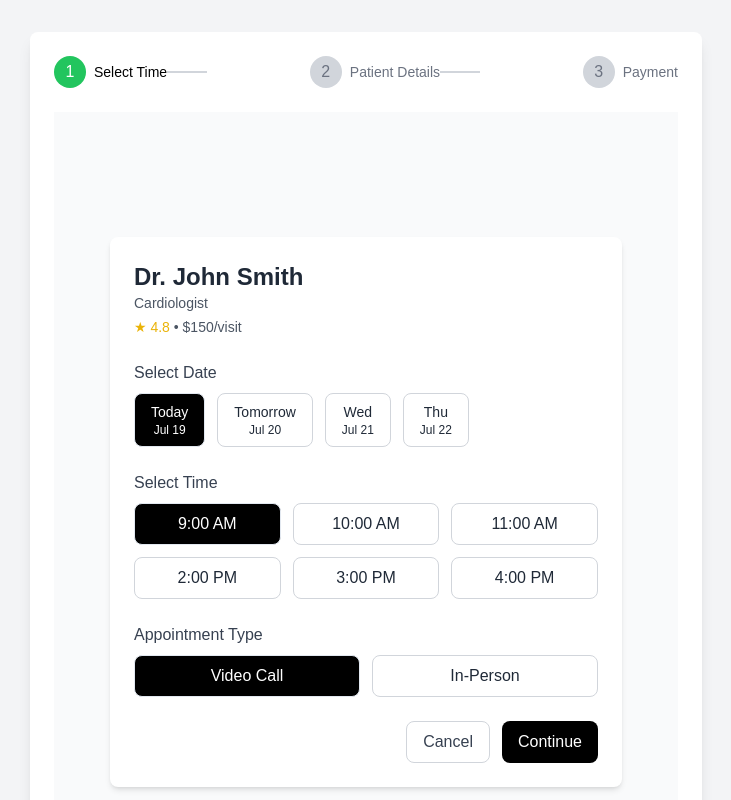
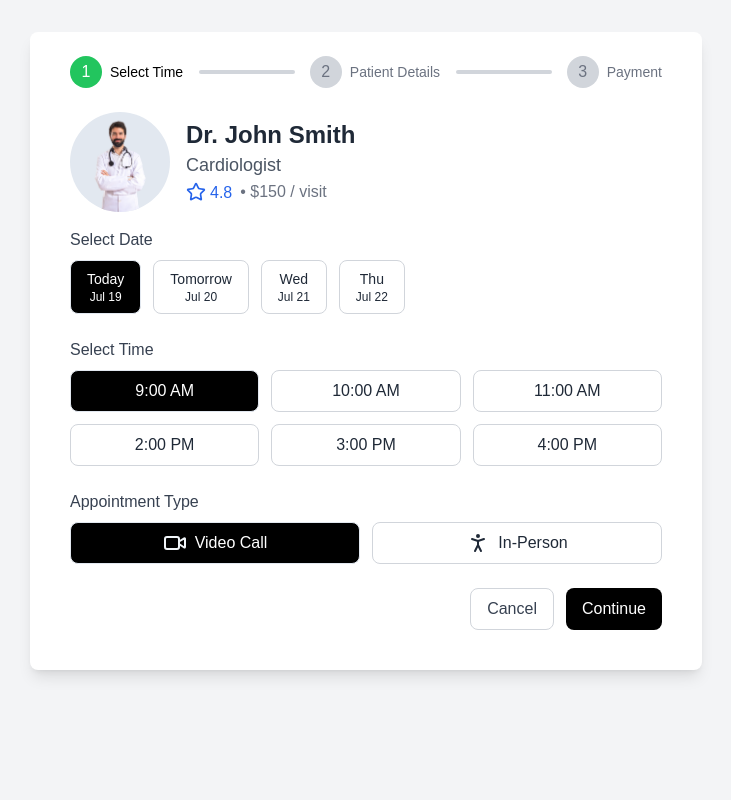
Before and after one commit to Debnath23/bookify, a Next.js app: page /appointment in a window 1280 px wide. Shown: the top 800 px of the page, without its empty margins (274-1005 px from the left). Built offline with nearby package versions, Linux system fonts and the light colour scheme.

Commit message:
config appointment

```diff
--- a/app/doctors/[id]/page.tsx
+++ b/app/doctors/[id]/page.tsx
@@ -3,6 +3,7 @@
 import axiosInstance from "@/lib/axiosInstance";
 import React, { useEffect, useState } from "react";
 import { useParams, useRouter } from "next/navigation";
+import { Star } from "lucide-react";
 
 interface Doctor {
   name: string;
@@ -43,36 +44,76 @@ export default function page() {
 
   return (
     <div className="min-h-screen bg-gray-100 p-4">
-      <div className="max-w-5xl mx-auto bg-white rounded-lg shadow-lg">
+      <div className="max-w-5xl mx-auto">
         {/* Header Section */}
-        <div className="flex flex-col md:flex-row items-center md:justify-between p-6">
-          <div className="flex items-center">
+        <div className="flex flex-col md:flex-row items-center p-6 gap-10 bg-white mt-8 mb-4 shadow-xl rounded-lg">
+          <div className="flex items-center bg-gray-100 rounded-full justify-center">
             <img
               src={docInfo?.profileImg}
-              alt="Doctor Avatar"
-              className="w-24 h-24 rounded-full"
+              alt=""
+              className="w-[192px] h-[192px] rounded-full"
             />
-            <div className="ml-4">
-              <h1 className="text-2xl font-bold">Dr. John Smith</h1>
-              <p className="text-gray-600">Cardiologist</p>
-              <p className="text-yellow-500 flex items-center">
-                ⭐ 4.8 <span className="text-gray-500 ml-2">(120 reviews)</span>
+          </div>
+          <div className="w-[75%]">
+            <div className="flex justify-between">
+              <div>
+                <h1 className="text-2xl font-bold text-gray-800">
+                  Dr. John Smith
+                </h1>
+                <p className="text-gray-600 text-lg font-medium">
+                  Cardiologist
                 </p>
-              <p className="text-gray-500">Consultation Fee: $150</p>
+                <div className="text-blue-600 flex items-center">
+                  <div className="flex gap-1 items-center justify-center">
+                    <Star className="w-5 h-5" />
+                    <p className="mt-0.5">4.8</p>
+                  </div>
+                  <div className="text-gray-500 ml-2">(120 reviews)</div>
                 </div>
               </div>
+              <div>
                 <button
-          onClick={() => router.replace('/appointment')}
-           className="bg-blue-500 text-white px-4 py-2 rounded-md mt-4 md:mt-0">
+                  onClick={() => router.replace("/appointment")}
+                  className="bg-blue-500 text-white px-4 py-2 rounded-md mt-4 md:mt-0"
+                >
                   Book Appointment
                 </button>
               </div>
+            </div>
+            <div className="flex justify-between pt-6">
+              <div>
+                <p className="text-gray-600 text-lg font-medium">
+                  Specialization: Cardiology, Heart Surgery
+                </p>
+                <p className="text-gray-600 text-lg font-medium">
+                  Experience: 15+ years
+                </p>
+                <p className="text-gray-600 text-lg font-medium">
+                  Consultation Fee: $150
+                </p>
+              </div>
+              <div>
+                <p className="text-gray-600 text-lg font-medium">
+                  Phone: +1 234 567 890
+                </p>
+                <p className="text-gray-600 text-lg font-medium">
+                  Email: dr.smith@hospital.com
+                </p>
+                <p className="text-gray-600 text-lg font-medium">
+                  Location: 123 Medical Center, New York
+                </p>
+              </div>
+            </div>
+          </div>
+        </div>
 
         {/* Main Section */}
-        <div className="grid grid-cols-1 md:grid-cols-3 gap-6 p-6">
+        <div className="grid grid-cols-1 md:grid-cols-3 gap-6">
           {/* Available Appointments */}
-          <div className="md:col-span-2">
-            <h2 className="text-lg font-bold mb-2">Available Appointments</h2>
+          <div className="md:col-span-2 bg-white my-4 shadow-xl rounded-lg p-6">
+            <h2 className="text-lg font-bold mb-3 text-gray-800">
+              Available Appointments
+            </h2>
             <div className="flex space-x-2 mb-4">
               {[
                 "Today",
@@ -84,7 +125,7 @@ export default function page() {
                 <button
                   key={index}
                   className={`px-4 py-2 rounded-md ${
-                    index === 0 ? "bg-black text-white" : "bg-gray-200"
+                    index === 0 ? "bg-gray-800 text-white" : "bg-gray-200"
                   }`}
                 >
                   {day}
@@ -94,7 +135,9 @@ export default function page() {
             <div className="grid grid-cols-2 sm:grid-cols-3 gap-4">
               {[
                 "9:00 AM",
+                "9:30 AM",
                 "10:00 AM",
+                "10:30 AM",
                 "11:00 AM",
                 "2:00 PM",
                 "3:00 PM",
@@ -111,26 +154,38 @@ export default function page() {
           </div>
 
           {/* Education & Experience */}
+          <div className="bg-white my-4 shadow-xl rounded-lg p-6">
+            <h2 className="text-lg font-bold mb-2 text-gray-800">
+              Education & Experience
+            </h2>
             <div>
-            <h2 className="text-lg font-bold mb-2">Education & Experience</h2>
-            <ul className="text-gray-700">
-              <li>
-                <strong>Medical Education:</strong> MD - Cardiology, Harvard
-                Medical School (2000-2004)
-              </li>
-              <li>
-                <strong>Residency:</strong> Mayo Clinic (2004-2007)
-              </li>
-              <li>
-                <strong>Fellowship:</strong> Johns Hopkins Hospital (2007-2009)
-              </li>
-            </ul>
+              <div className="mb-2">
+                <p className="text-gray-800 font-semibold">
+                  Medical Education:
+                </p>
+                <p className="text-gray-700">
+                  MD - Cardiology, Harvard Medical School (2000-2004)
+                </p>
+              </div>
+              <div className="mb-2">
+                <p className="text-gray-800 font-semibold">Residency:</p>
+                <p className="text-gray-700">Mayo Clinic (2004-2007)</p>
+              </div>
+              <div>
+                <p className="text-gray-800 font-semibold">Fellowship:</p>
+                <p className="text-gray-700">
+                  Johns Hopkins Hospital (2007-2009)
+                </p>
+              </div>
+            </div>
           </div>
         </div>
 
         {/* Patient Reviews */}
-        <div className="p-6">
-          <h2 className="text-lg font-bold mb-4">Patient Reviews</h2>
+        <div className="p-6 bg-white my-4 shadow-xl rounded-lg">
+          <h2 className="text-lg font-bold mb-4 text-gray-800">
+            Patient Reviews
+          </h2>
           {[
             {
               name: "Sarah Wilson",
@@ -152,15 +207,21 @@ export default function page() {
                 <img
                   src={docInfo?.profileImg}
                   alt={`${review.name} Avatar`}
-                  className="w-10 h-10 rounded-full"
+                  className="w-20 h-20 rounded-full bg-slate-200"
                 />
                 <div>
-                  <h3 className="font-bold">{review.name}</h3>
-                  <p className="text-yellow-500">⭐ {review.rating}</p>
+                  <div className="flex gap-2">
+                    <h3 className="font-bold text-gray-800">{review.name}</h3>
+                    <span>•</span>
+                    <div className="text-yellow-500 flex gap-1 items-center">
+                      <Star className="w-4 h-4" />{" "}
+                      <p className="mt-0">{review.rating}</p>
                     </div>
                   </div>
-              <p className="text-gray-700 mt-2">{review.review}</p>
+                  <p className="text-gray-700 mt-1">{review.review}</p>
                   <p className="text-gray-400 text-sm">{review.time}</p>
+                </div>
+              </div>
             </div>
           ))}
         </div>
--- a/components/BookingDetails.tsx
+++ b/components/BookingDetails.tsx
@@ -1,10 +1,15 @@
 "use client";
+import { StarIcon, VideoIcon, PersonStandingIcon } from "lucide-react";
+import Image from "next/image";
+import { useRouter } from "next/navigation";
 import React, { useState } from "react";
 
 const BookingDetails = ({ nextStep }: { nextStep: VoidFunction }) => {
   const [selectedDate, setSelectedDate] = useState("Today");
   const [selectedTime, setSelectedTime] = useState("9:00 AM");
   const [appointmentType, setAppointmentType] = useState("Video Call");
+
+  const router = useRouter();
 
   const dates = [
     { label: "Today", date: "Jul 19" },
@@ -23,16 +28,27 @@ const BookingDetails = ({ nextStep }: { nextStep: VoidFunction }) => {
   ];
 
   return (
-    <div className="min-h-screen bg-gray-50 flex justify-center items-center">
-      <div className="bg-white shadow-md rounded-lg p-6 max-w-lg w-full">
-        <div className="mb-6">
-          <h2 className="text-2xl font-semibold text-gray-800">
-            Dr. John Smith
-          </h2>
-          <p className="text-sm text-gray-600">Cardiologist</p>
-          <p className="text-sm text-gray-600 mt-1">
-            <span className="text-yellow-500">★ 4.8</span> • $150/visit
-          </p>
+    <div className="h-full w-full flex justify-center items-center">
+      <div className="bg-white w-full p-4">
+        <div className="flex items-center gap-4 mb-4">
+          <Image
+            src="/assets/doc1.png"
+            width={100}
+            height={100}
+            className="bg-slate-200 rounded-full"
+            alt="img"
+          />
+          <div>
+            <h1 className="text-2xl font-bold text-gray-800">Dr. John Smith</h1>
+            <p className="text-gray-600 text-lg font-medium">Cardiologist</p>
+            <div className="text-blue-600 flex items-center">
+              <div className="flex gap-1 items-center justify-center">
+                <StarIcon className="w-5 h-5" />
+                <p className="mt-0.5">4.8</p>
+              </div>
+              <div className="text-gray-500 ml-2"> • $150 / visit</div>
+            </div>
+          </div>
         </div>
 
         <div className="mb-6">
@@ -77,24 +93,52 @@ const BookingDetails = ({ nextStep }: { nextStep: VoidFunction }) => {
         <div className="mb-6">
           <h3 className="font-medium text-gray-700 mb-2">Appointment Type</h3>
           <div className="flex gap-3">
-            {["Video Call", "In-Person"].map((type) => (
             <button
-                key={type}
               className={`px-4 py-2 rounded-lg border flex-1 ${
-                  appointmentType === type
+                appointmentType === "Video Call"
                   ? "bg-black text-white"
                   : "bg-white text-gray-800 border-gray-300"
               }`}
-                onClick={() => setAppointmentType(type)}
+              onClick={() => setAppointmentType("Video Call")}
             >
-                {type}
+              <div className="flex gap-2 justify-center">
+                <VideoIcon
+                  className={`w-6 h-6 ${
+                    appointmentType === "Video Call"
+                      ? "text-slate-100"
+                      : "text-gray-800"
+                  }`}
+                />
+                <p>Video Call</p>
+              </div>
             </button>
-            ))}
+            <button
+              className={`px-4 py-2 rounded-lg border flex-1 gap-1 ${
+                appointmentType === "In-Person"
+                  ? "bg-black text-white"
+                  : "bg-white text-gray-800 border-gray-300"
+              }`}
+              onClick={() => setAppointmentType("In-Person")}
+            >
+              <div className="flex gap-2 justify-center">
+                <PersonStandingIcon
+                  className={`w-6 h-6 ${
+                    appointmentType === "In-Person"
+                      ? "text-slate-100"
+                      : "text-gray-800"
+                  }`}
+                />
+                <p>In-Person</p>
+              </div>
+            </button>
           </div>
         </div>
 
         <div className="flex justify-end gap-3">
-          <button className="px-4 py-2 rounded-lg border border-gray-300 text-gray-700">
+          <button
+            onClick={() => router.push("/doctors")}
+            className="px-4 py-2 rounded-lg border border-gray-300 text-gray-700"
+          >
             Cancel
           </button>
           <button
--- a/components/ProgressBar.tsx
+++ b/components/ProgressBar.tsx
@@ -4,7 +4,7 @@ import React from "react";
 const ProgressBar = ({ step }: { step: number }) => {
   const steps = ["Select Time", "Patient Details", "Payment"];
   return (
-    <div className="flex items-center justify-between mb-6">
+    <div className="flex items-center justify-between mb-2 px-4">
       {steps.map((label, index) => (
         <div key={index} className="flex items-center">
           <div
@@ -28,7 +28,7 @@ const ProgressBar = ({ step }: { step: number }) => {
           </span>
           {index < steps.length - 1 && (
             <div
-              className={`h-0.5 w-10 ${
+              className={`h-1 w-24 rounded-full ml-4 ${
                 step > index + 1 ? "bg-green-500" : "bg-gray-300"
               }`}
             />
```
Also changed, not shown: components/PatientDetails.tsx (+77 -20 lines). Lines whose indentation alone changed are shown as unchanged.
